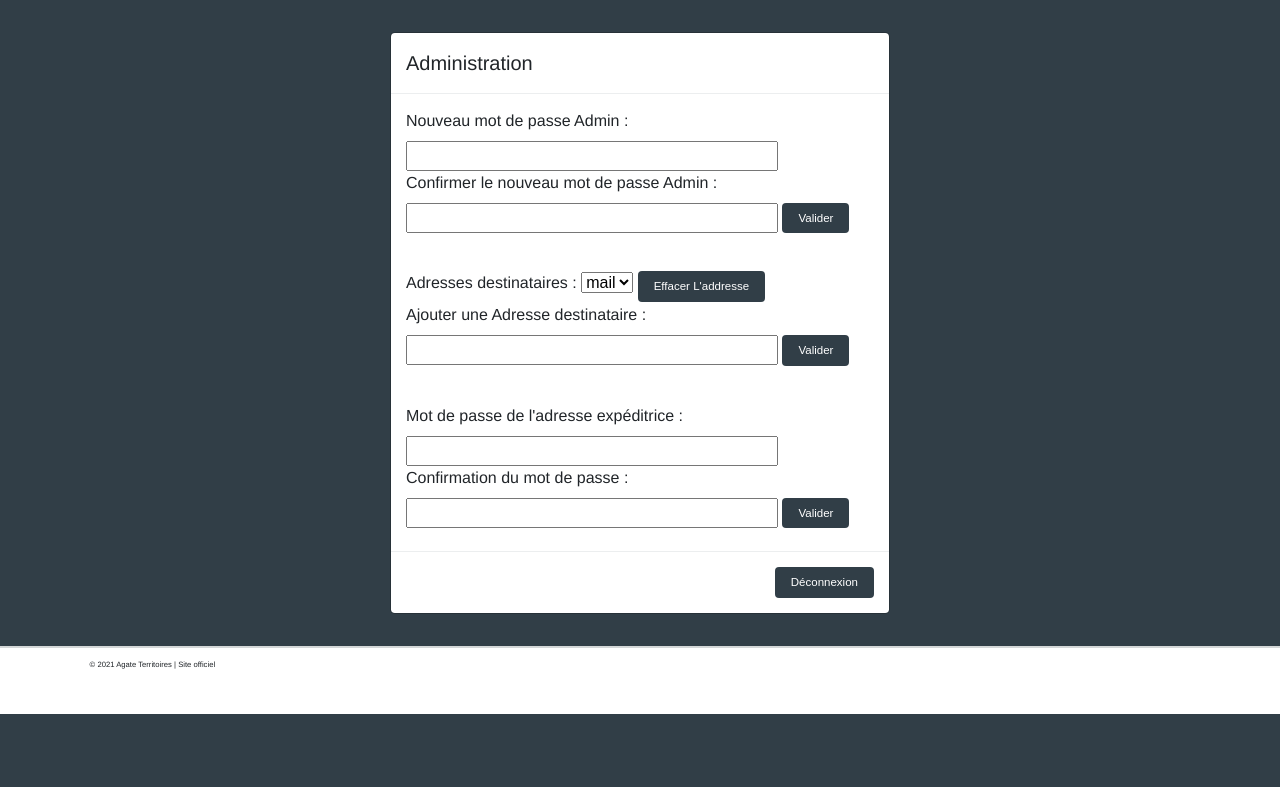
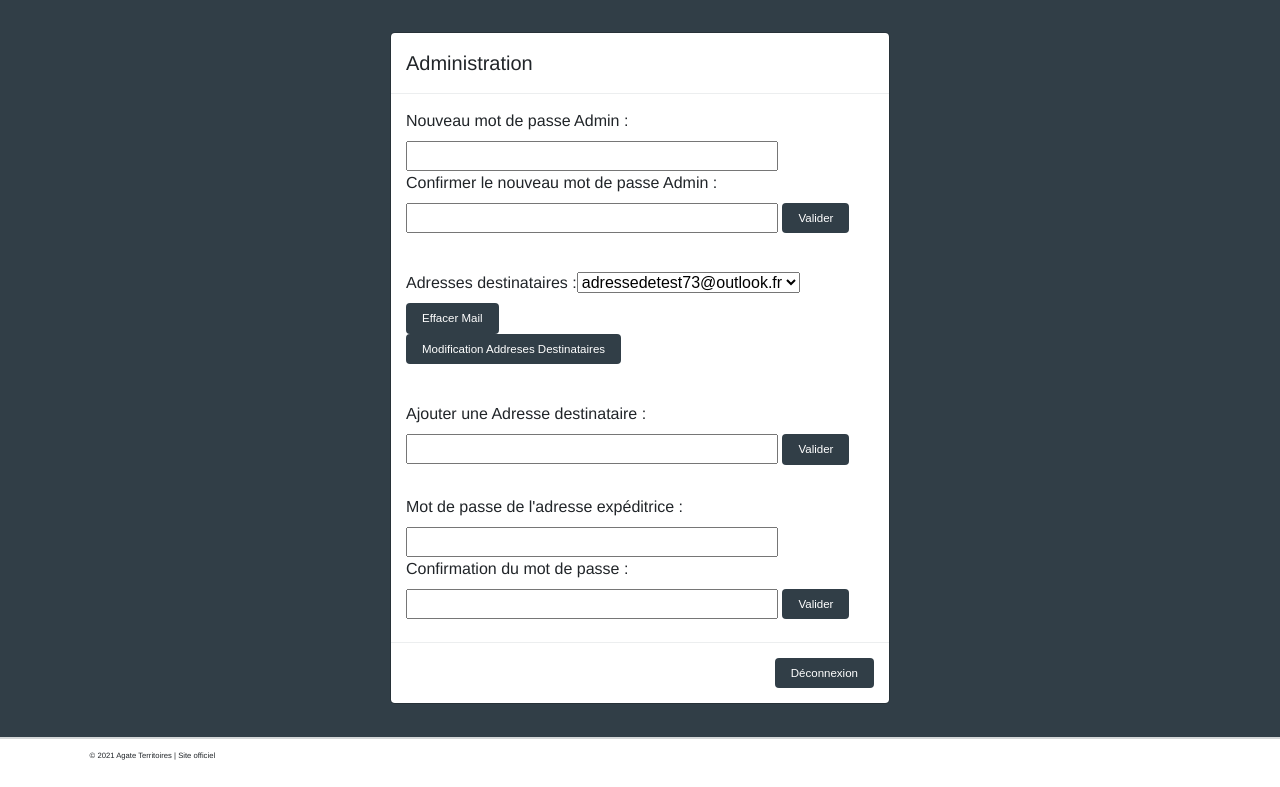
Before and after one commit to jhontantan/AGATE-L3, a Flask app: page /connexion in a window 1280 px wide. Shown: the part 86-873 px from the top of the page. Before the commit the page ends 800 px from the top, so only its background shows below. Run offline with Flask 2, Linux system fonts and the light colour scheme; the visitor is signed in with stand-in values (Sample User, id 1); some libraries are stand-ins or nearby versions.

Commit message:
Affichage Mails
ok

```diff
--- a/main.py
+++ b/main.py
@@ -155,6 +155,8 @@ def admin_menu():
 
             return render_template('admin.html')
 
+        if request.form.get("tableauAddresses"):
+            return redirect(url_for('tableauAddresses'))
 
         if request.form.get("logout"):
             session.pop('username', None)
@@ -162,27 +164,46 @@ def admin_menu():
 
     return redirect(url_for('index'))
 
-@app.route('/tableauAddresses' )
+@app.route('/tableauAddresses')
 def tableauAddresses():
     html_output = ''
-    mails = []
-    # list_add_dest = Config.MAIL_ADRESSES_DEST
-    # print("<ul>")
-    # for s in list_add_dest:
-    #     ul = "<li>" + str(s) + "</li>"
-    #     print(ul)
-    # print("</ul>")
     list_add_dest = Config.MAIL_ADRESSES_DEST
-    for char in list_add_dest:
 
-            list_add_dest.replace(char, '')
-    print(list_add_dest)
+    html_output += f"<label for='drp_dwn_op'>Adresses destinataires :</label>"
+    html_output += f"<select name='operation' id='drp_dwn_op'>"
 
-    # mot = liste_mails[1]
-    # print(mot)
-        # mot=liste_mails[2]
-        # add_dest = ','.join(f"'{w}'" for w in Config.MAIL_ADRESSES_DEST)
-    return 'test'
+    for char in range(len(list_add_dest)):
+        html_output += f"<option value='{char}'> {list_add_dest[char]} </option>"
+
+    html_output += f"</select>"
+    html_output += f"<button type='submit' id='btn-adr_dest' class='btn btn-primary' name='del_mail' value='del_mail'>Effacer Mail</button>"
+    html_output += f"\n"
+
+
+    fo = open('templates/admin.html', 'r')
+    # ligne2 = linecache.getline("config.py", 25)
+    lignes = fo.readlines()
+    count = 0
+
+    for ligne in lignes:
+        count +=1
+        if "tableauModifAddresse" in ligne:
+            print(count)
+            ligne
+            break
+
+    # count +=1
+    # lignes[count]='test\n'
+    lignes[count]=html_output
+
+    #modif = open('templates/admin.html', 'r+').replace(ligne[count], 'test')
+
+    f1 = open('templates/admin.html', 'w')
+    f1.writelines(lignes)
+    f1.close()
+    flash('Le mail à été ajouté avec succès', 'success')
+
+    return render_template('admin.html')
 
 
 @app.route('/connexion', methods=['GET', 'POST'])
@@ -200,7 +221,7 @@ def connexion():
             else:
                 flash('Mot de passe incorrect', 'danger')
         if request.form.get("retour"):
-            return redirect(url_for('tableauAddresses'))
+            return redirect(url_for('index'))
     return render_template('connexion.html')
 
 # -------------------
--- a/templates/admin.html
+++ b/templates/admin.html
@@ -34,21 +34,21 @@
                                 <button type="submit" id="btn-pwd_admin" class="btn btn-primary" name="mdp_admin" value="mdp_admin">Valider </button>
                             </div>
                         </div>
-
-
                         <div class="modal-body">
                             <div class="form-group mb-2">
-                                <label for="drp_dwn_op">Adresses destinataires :</label>
-                                <select name="operation" id="drp_dwn_op">
-                                    <option value="mail" selected>mail</option>
-
-
-                                </select>
-                            <button type="submit" id="btn-adr_dest" class="btn btn-primary">Effacer l'addresse</button>
+                                <div id="tableauModifAddresse">
+<label for='drp_dwn_op'>Adresses destinataires :</label><select name='operation' id='drp_dwn_op'><option value='0'> adressedetest73@outlook.fr </option></select><button type='submit' id='btn-adr_dest' class='btn btn-primary' name='del_mail' value='del_mail'>Effacer Mail</button>
+                                </div>
+                              <a href="/tableauAddresses" target="_blank" >
+                                  <button type="submit" id="btn-adr_dest" class="btn btn-primary" name="tableauAddresses" value="tableauAddresses" >Modification Addreses Destinataires</button>
+                              </a>
+                            </div>
+                        </div>
+                        <div class="modal-body">
                                 <label>Ajouter une Adresse destinataire : </label>
                                 <input type="email" id="add_dest" name="add_dest" minlength="3" size="37">
                                 <button type="submit" id="btn-adr_dest" class="btn btn-primary" name="add_dest" value="add_dest">Valider</button>
-                            </div>
+
                         </div>
 
                         <div class="modal-body">
@@ -72,9 +72,15 @@
         </div>
     </div>
     <script>
+
             function delete_flash(flash) {
                 $(flash).parent().remove()
             }
+
+            (function(){
+                 $("#includedContent").load("404.html")
+            });
+
     </script>
 
 {% endblock %}
--- a/templates/connexion.html
+++ b/templates/connexion.html
@@ -35,7 +35,7 @@
                             <p> <input type="password" class="form-control" id="password" name="password" placeholder="Password"></p>
                         </div>
                         <div class="modal-footer">
-                            <div><a href="tableauAddresses"> <button type="submit" id="btn-op-submit" class="btn btn-primary" name="retour" value="retour">Retour</button> </a></div>
+                            <div><button type="submit" id="btn-op-submit" class="btn btn-primary" name="retour" value="retour">Retour</button></div>
                             <!-- Bouton pour soumettre le formulaire -->
                             <div>  <button type="submit" id="btn-op-submit" class="btn btn-primary" name="password" value="password" >Se connecter</button> </div>
                         </div>
```
